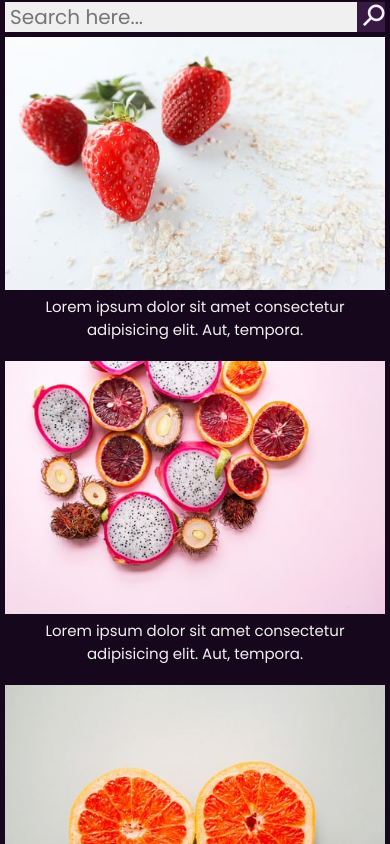
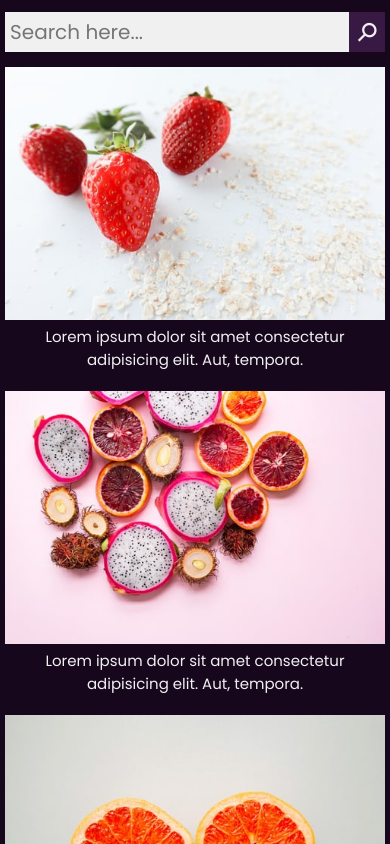
Before and after one commit to hataxas/xsteamy, a website: page src/index.html in a window 390 px wide. Shown: the part 43-887 px from the top of the page. Drawn offline with nearby package versions, Linux system fonts and the light colour scheme; files that its build step writes are made by us from their sources.

Commit message:
search has been fixed

```diff
--- a/src/index.html
+++ b/src/index.html
@@ -56,7 +56,7 @@
         <!-- Search -->
         <form action="#" method="POST" class="search">
           <input name="search" type="search" class="search__input" placeholder="Search here...">
-          <button class="search__button" type="submit"><span class="search__icon" >&#9906;</span></button>
+          <button class="search__button" type="submit"><p class="search__icon" >&#9906;</p></button>
         </form>
         <!-- Videos -->
         <main class="all-videos">
--- a/src/scss/style.scss
+++ b/src/scss/style.scss
@@ -143,7 +143,7 @@
   display: grid;
   grid-template: minmax(4rem, auto) / 1fr 4rem;
   grid-template-areas: "input button";
-  padding: 1rem;
+  padding: 1.5rem 1rem;
   background-color: $dark;
   margin: 0;
 
@@ -166,19 +166,13 @@
     //border: 0.1rem solid $white;
   }
   &__icon {
-    display: block;
-    position: absolute;
-    top: -0.3rem;
-    left: 0.3rem;
-    height: 4rem;
-    width: 4rem;
     transform: rotate(45deg);
     color: $white;
-    font-size: 3rem;
+    font-size: 2.6rem;
   }
 }
 .all-videos {
-  margin: 2rem 0 0 0;
+  margin: 3rem 0 0 0;
   grid-area: videos;
   display: flex;
   flex-wrap: wrap;
@@ -395,7 +389,7 @@
   //! Search
   .search {
     display: flex;
-    padding: 0.5rem 0.5rem;
+    padding: 1.5rem 0.5rem;
     position: fixed;
     width: 100%;
     top: 4rem;
@@ -405,42 +399,13 @@
 
     &__input {
       width: 100%;
-      height: 3rem;
-      font-size: 2rem;
-      z-index: 3;
-    }
-
-    &__button {
-      width: 3rem;
-      height: 3rem;
-      z-index: 3;
-      position: relative;
-    }
-    &__icon {
-      display: block;
-      transform: rotate(45deg);
-      color: $white;
-      font-size: 3rem;
-      position: absolute;
-      left: -0.2rem;
-      top: -0.8rem;
     }
   }
-  /* создаем подложку для поиска */
-  .search::before {
-    content: "";
-    position: absolute;
-    top: 0;
-    left: 0;
-    width: 100%;
-    height: 100%;
-    background-color: $dark;
-    z-index: 2;
-  }
+
   .all-videos {
     display: block;
     width: 100%;
-    margin: 3rem 0 0 0;
+    margin: 6rem 0 0 0;
     text-align: center;
     &__item {
       width: 100%;
```
